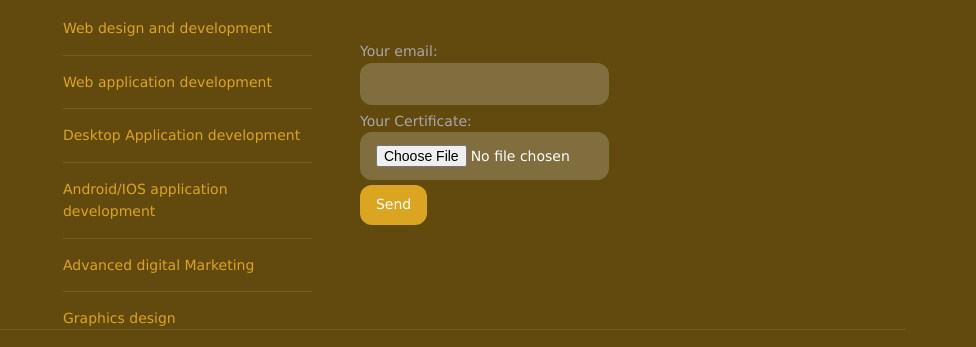
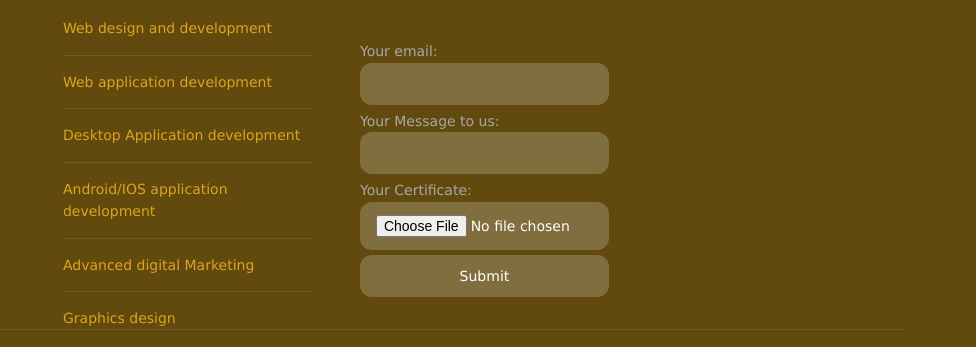
Before and after one commit to emxelux/emxelux, a plain HTML site: page index.html in a window 1280 px wide. Shown: the part 2542-2889 px from the top of the page, 304-1280 px from the left. Drawn offline with Linux system fonts and the light colour scheme; files whose address does not match are found by name.

Commit message:
Update index.html

```diff
--- a/index.html
+++ b/index.html
@@ -234,11 +234,15 @@
     Your email:
     <input type="email" name="email">
   </label>
+<label for="Text">
+  Your Message to us:
+  <input type="text" name="email" id="">
+</label>
   <label>
     Your Certificate:
     <input type="file" name="upload">
   </label>
-  <button type="submit">Send</button>
+  <input type="submit">
 </form>
         </div>
         <div class="one_quarter">
```
